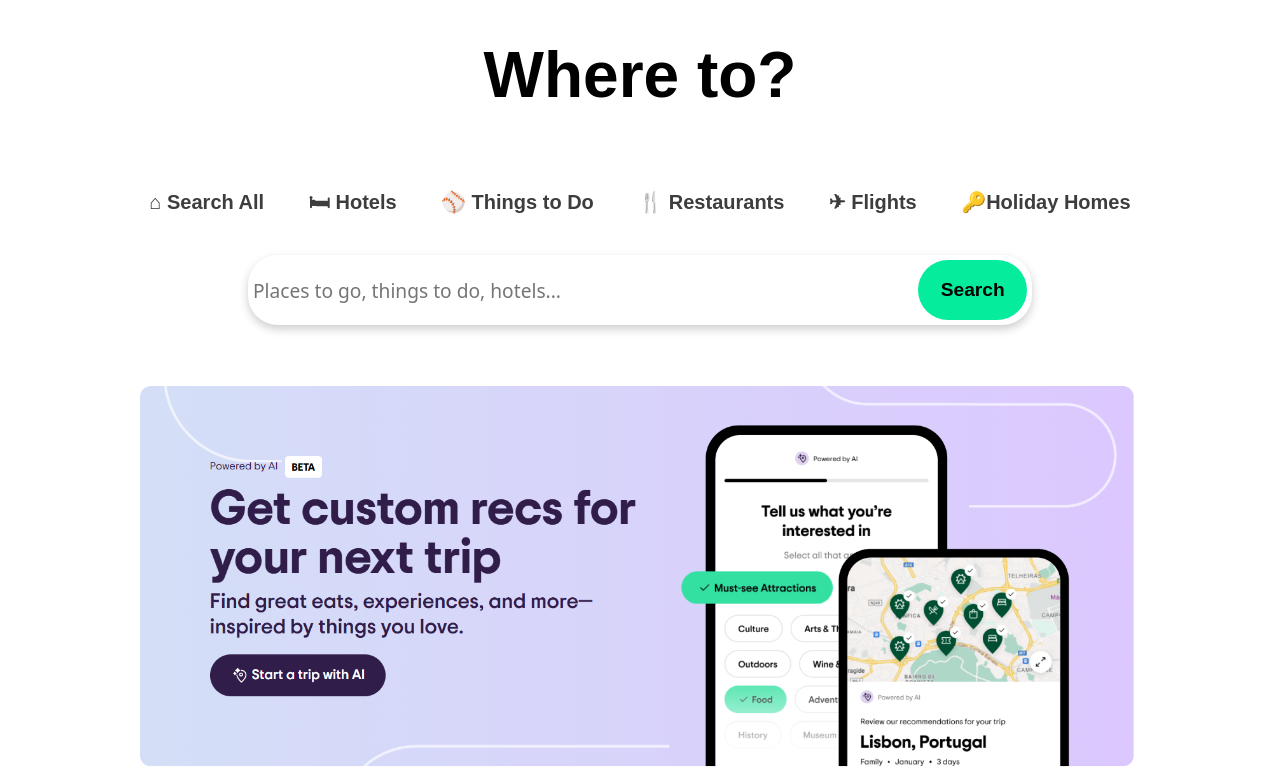
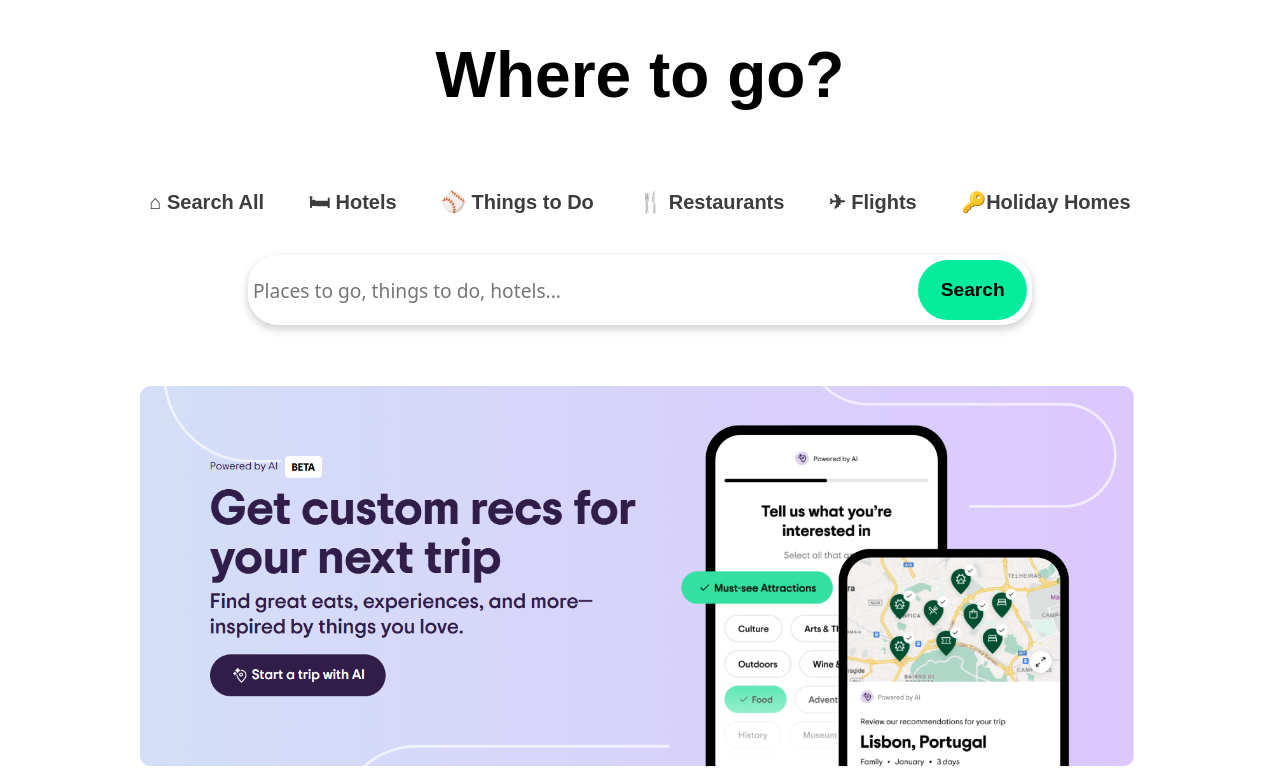
Before and after one commit to Gurucharank/tripadvisor-web-project, a plain HTML site: page index.html in a window 1280 px wide. Shown: the part 55-824 px from the top of the page. Drawn offline with Linux system fonts and the light colour scheme.

Commit message:
change in hero title

```diff
--- a/index.html
+++ b/index.html
@@ -12,7 +12,7 @@
 <body>
     <header style="position:fixed; background-color:white">
         <div class="head1">
-            <a href="index.html" target="_self"><img src="logo.png" alt="logo"></a>
+            <a href="index.html" target="_self"	><img src="logo.png" alt="logo"></a>
         </div>
 
         <div class="head1">
@@ -33,7 +33,7 @@
 
     <div class="main">
         <div class="body">
-            <h1>Where to?</h1>
+            <h1>Where to go?</h1>
         </div>
     </div>
 	<div class="main1">
```
